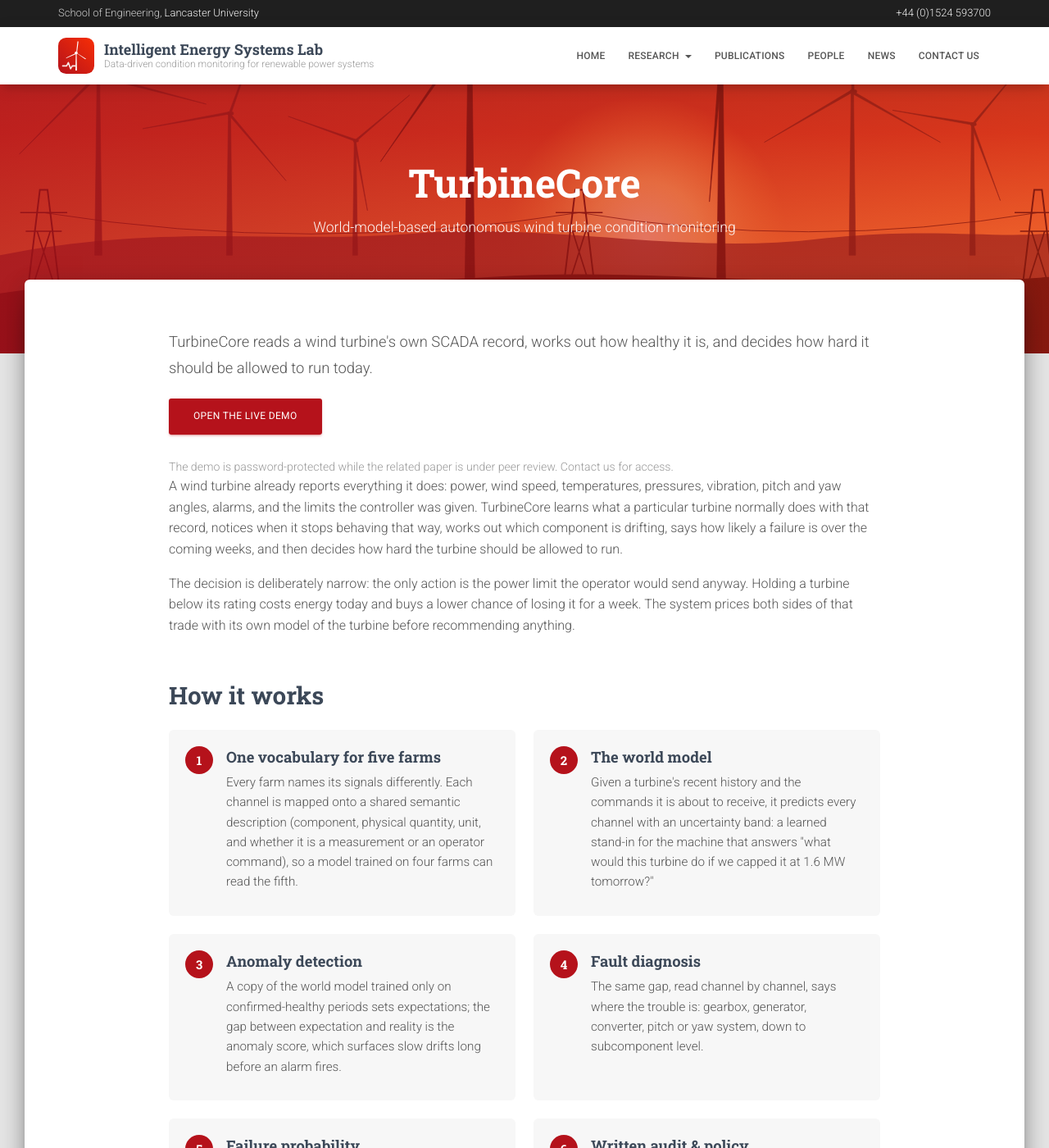
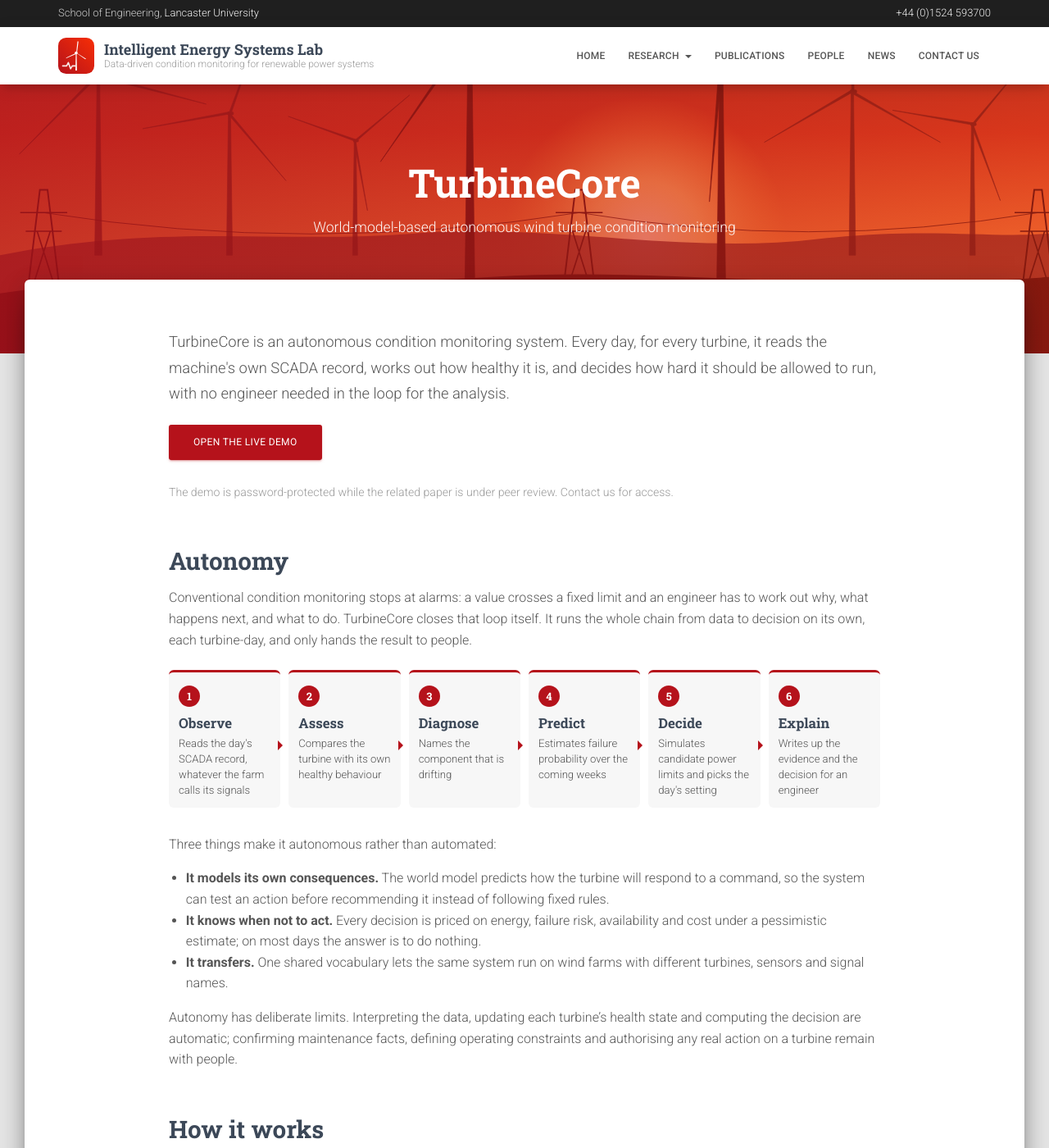
Before and after one commit to KirinZZF/lab-website, a Jekyll site: the page built from research/turbinecore.md, in a window 1280 px wide and 1400 px high. Shown: the whole window at 82% size. Built offline with Jekyll 4.4.1, drawn with Linux system fonts in a browser that asks for light colours.

Commit message:
TurbineCore: present it as autonomous condition monitoring

```diff
--- a/assets/css/main.css
+++ b/assets/css/main.css
@@ -288,6 +288,16 @@ ul.pub-list { list-style: none; padding-left: 0; }
 .band-note { color: rgba(255,255,255,.85); font-size: .85rem; max-width: 820px; margin: -0.8rem auto 2rem; }
 .band-note a { color: #fff; text-decoration: underline; }
 
+/* ---------- Autonomy loop ---------- */
+.loop { display: grid; grid-template-columns: repeat(6, 1fr); gap: 10px; margin: 1.5rem 0 2rem; counter-reset: s; }
+.loop-step { position: relative; padding: 16px 12px 12px; background: var(--tint); border-radius: var(--radius); border-top: 3px solid var(--brand); }
+.loop-step span { display: inline-block; width: 26px; height: 26px; border-radius: 50%; background: var(--brand); color: #fff; font: 700 13px/26px var(--head); text-align: center; }
+.loop-step h5 { margin: .5em 0 .3em; font-family: var(--head); font-weight: 700; color: var(--ink); }
+.loop-step p { font-size: .82rem; line-height: 1.45; margin: 0; }
+.loop-step:not(:last-child)::after { content: ""; position: absolute; right: -9px; top: 50%; border: 6px solid transparent; border-left-color: var(--brand); z-index: 1; }
+@media (max-width: 900px) { .loop { grid-template-columns: repeat(3, 1fr); } .loop-step::after { display: none; } }
+@media (max-width: 520px) { .loop { grid-template-columns: 1fr 1fr; } }
+
 /* ---------- Contact ---------- */
 .contact-grid { display: grid; grid-template-columns: repeat(3, 1fr); gap: 24px; margin: 2rem 0; }
 .contact-card { padding: 26px; }
--- a/research/index.html
+++ b/research/index.html
@@ -43,7 +43,7 @@ permalink: /research/
     <div class="card-body">
       <h6 class="card-category">World models · decisions</h6>
       <h4 class="card-title">TurbineCore</h4>
-      <p class="card-description">One world model across five wind farms, from health assessment to the day's power limit.</p>
+      <p class="card-description">Autonomous condition monitoring: one world model across five wind farms, from health assessment to the day's power limit.</p>
     </div>
   </a>
 </div>
--- a/research/turbinecore.md
+++ b/research/turbinecore.md
@@ -6,8 +6,10 @@ permalink: /research/turbinecore/
 ---
 
 <p class="lead">
-TurbineCore reads a wind turbine's own SCADA record, works out how healthy
-it is, and decides how hard it should be allowed to run today.
+TurbineCore is an autonomous condition monitoring system. Every day, for
+every turbine, it reads the machine's own SCADA record, works out how
+healthy it is, and decides how hard it should be allowed to run, with no
+engineer needed in the loop for the analysis.
 </p>
 
 <div class="btn-row">
@@ -15,6 +17,41 @@ it is, and decides how hard it should be allowed to run today.
 {% if site.turbinecore_repo_url != "" %}<a class="btn btn-ghost" href="{{ site.turbinecore_repo_url }}" target="_blank" rel="noopener">Code on GitHub</a>{% endif %}
 </div>
 {% if site.turbinecore_demo_url != "" and site.turbinecore_demo_note != "" %}<p class="demo-note">{{ site.turbinecore_demo_note }}</p>{% endif %}
+
+## Autonomy
+
+Conventional condition monitoring stops at alarms: a value crosses a fixed
+limit and an engineer has to work out why, what happens next, and what to
+do. TurbineCore closes that loop itself. It runs the whole chain from data
+to decision on its own, each turbine-day, and only hands the result to
+people.
+
+<div class="loop" markdown="0">
+  <div class="loop-step"><span>1</span><h5>Observe</h5><p>Reads the day's SCADA record, whatever the farm calls its signals</p></div>
+  <div class="loop-step"><span>2</span><h5>Assess</h5><p>Compares the turbine with its own healthy behaviour</p></div>
+  <div class="loop-step"><span>3</span><h5>Diagnose</h5><p>Names the component that is drifting</p></div>
+  <div class="loop-step"><span>4</span><h5>Predict</h5><p>Estimates failure probability over the coming weeks</p></div>
+  <div class="loop-step"><span>5</span><h5>Decide</h5><p>Simulates candidate power limits and picks the day's setting</p></div>
+  <div class="loop-step"><span>6</span><h5>Explain</h5><p>Writes up the evidence and the decision for an engineer</p></div>
+</div>
+
+Three things make it autonomous rather than automated:
+
+- **It models its own consequences.** The world model predicts how the
+  turbine will respond to a command, so the system can test an action
+  before recommending it instead of following fixed rules.
+- **It knows when not to act.** Every decision is priced on energy, failure
+  risk, availability and cost under a pessimistic estimate; on most days the
+  answer is to do nothing.
+- **It transfers.** One shared vocabulary lets the same system run on wind
+  farms with different turbines, sensors and signal names.
+
+Autonomy has deliberate limits. Interpreting the data, updating each
+turbine's health state and computing the decision are automatic;
+confirming maintenance facts, defining operating constraints and
+authorising any real action on a turbine remain with people.
+
+## How it works
 
 A wind turbine already reports everything it does: power, wind speed,
 temperatures, pressures, vibration, pitch and yaw angles, alarms, and the
@@ -29,7 +66,7 @@ today and buys a lower chance of losing it for a week. The system prices
 both sides of that trade with its own model of the turbine before
 recommending anything.
 
-## How it works
+## The building blocks
 
 <div class="step-grid" markdown="0">
   <div class="step"><span class="step-n">1</span><h4>One vocabulary for five farms</h4><p>Every farm names its signals differently. Each channel is mapped onto a shared semantic description (component, physical quantity, unit, and whether it is a measurement or an operator command), so a model trained on four farms can read the fifth.</p></div>
```
Also changed, not shown: _data/research.yml (+6 -3 lines), index.html (+6 -5 lines).
